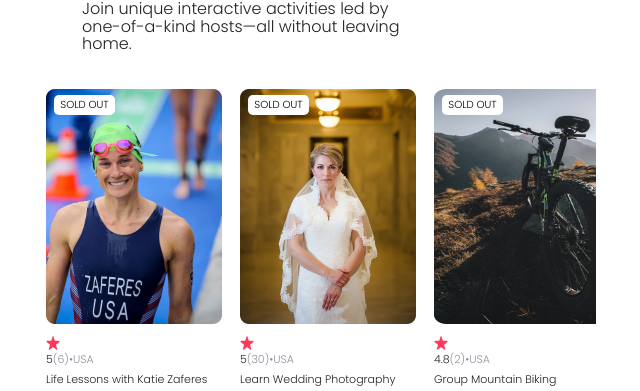
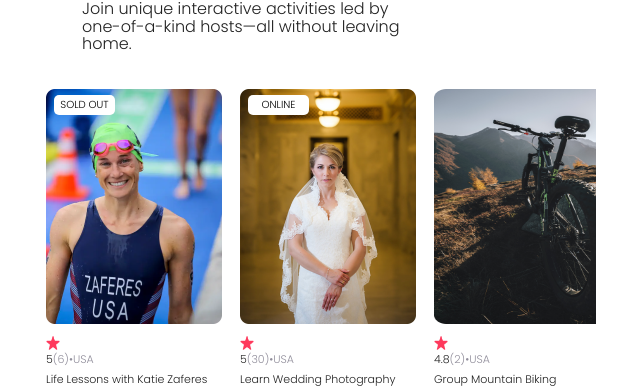
Before and after one commit to vasilemidrigan/air-bnb-app, a React (Create React App) app: page / in a window 1280 px wide. Shown: the part 455-846 px from the top of the page, without its empty margins (319-959 px from the left). Built offline with nearby package versions, Linux system fonts and the light colour scheme.

Commit message:
Add show item status depending on availability or location

```diff
--- a/src/components/App.js
+++ b/src/components/App.js
@@ -13,9 +13,10 @@ const cards = data.map((el) => {
       img={el.coverImg}
       rating={el.stats.rating}
       reviewCount={el.stats.reviewCount}
-      location={el.country}
+      location={el.location}
       title={el.title}
       price={el.price}
+      openSpots={el.openSpots}
     />
   );
 });
--- a/src/components/Cards.js
+++ b/src/components/Cards.js
@@ -3,9 +3,16 @@ import React from "react";
 import star from "../img/star.png";
 
 export default function Card(props) {
+  let badge;
+  console.log(props.location);
+  if (props.openSpots === 0) {
+    badge = "SOLD OUT";
+  } else if (props.location === "Online") {
+    badge = "ONLINE";
+  }
   return (
     <div className="card">
-      <div className="card__status">sold out</div>
+      {badge && <div className="badge">{badge}</div>}
       <div className="card__img">
         <img src={require(`../img/${props.img}`)} alt="" />
       </div>
--- a/src/data.js
+++ b/src/data.js
@@ -39,6 +39,6 @@ export default [
       reviewCount: 2,
     },
     location: "Norway",
-    openSpots: 3,
+    openSpots: 2,
   },
 ];
--- a/src/index.css
+++ b/src/index.css
@@ -63,6 +63,7 @@ p {
 .card--list {
   display: flex;
   overflow-x: auto;
+  overflow-y: hidden;
 }
 
 .card {
@@ -113,7 +114,7 @@ p {
   line-height: 110%;
 }
 
-.card__status {
+.badge {
   width: 3.8125rem;
   height: 1.25rem;
   background-color: #fff;
@@ -127,4 +128,5 @@ p {
   position: absolute;
   top: 0.375rem;
   left: 0.5rem;
+
 }
```
